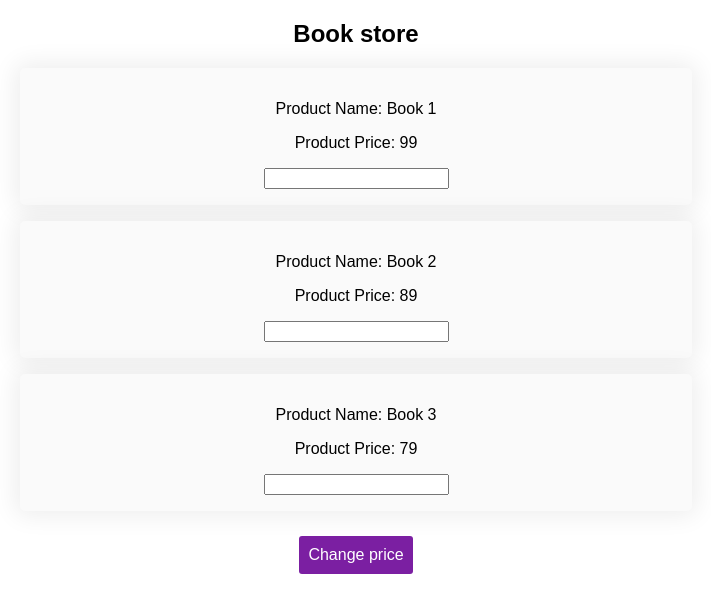
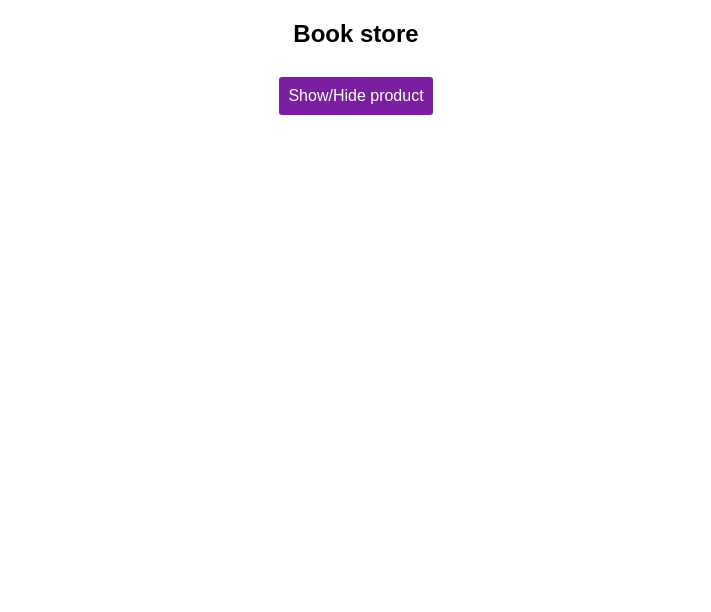
Before and after one commit to aminghs/Mini-Projects, a React (Create React App) app in the folder FrontCast/frontcast/: page / in a window 1280 px wide. Shown: the top 612 px of the page, without its empty margins (284-995 px from the left). Built offline with nearby package versions, Linux system fonts and the light colour scheme.

Commit message:
Rendering content conditionally

```diff
--- a/FrontCast/frontcast/src/App.js
+++ b/FrontCast/frontcast/src/App.js
@@ -10,6 +10,7 @@
             { title: 'Book 2', price: 89},
             { title: 'Book 3', price: 79},
         ],
+        showProducts: false
     }
 
     changeTitleHandler = (event) => {
@@ -22,13 +23,10 @@
         })
     }
 
-    changePriceHandler = (newTitle) => {
+    toggleProductHandler = () => {
+        const show = this.state.showProducts
         this.setState({
-            products: [
-                { title: newTitle, price: 59},
-                { title: 'Book 2', price: 69},
-                { title: 'Book 3', price: 29},
-            ],
+            showProducts: !show
         })
     }
 
@@ -48,6 +46,11 @@
         return (
             <div className="center">
                 <h2>Book store</h2>
+                <button style={btn} onClick={this.toggleProductHandler} >
+                    Show/Hide product
+                </button>
+                { this.state.showProducts ? (
+                    <div>
                 <Product
                     title={this.state.products[0].title}
                     price={this.state.products[0].price}
@@ -62,7 +65,8 @@
                     price={this.state.products[2].price}
                     click={() => {this.changePriceHandler('New Title')}}
                 />
-                <button style={btn} onClick={this.changePriceHandler} >Change price</button>
+                </div>) : null}
+
             </div>
         )
     }
```
